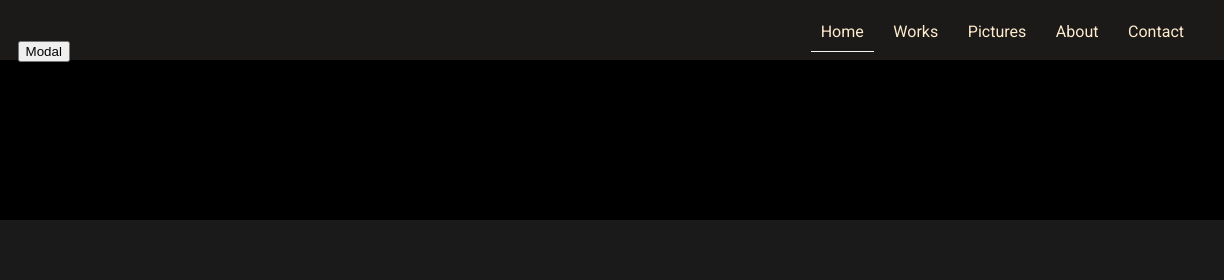
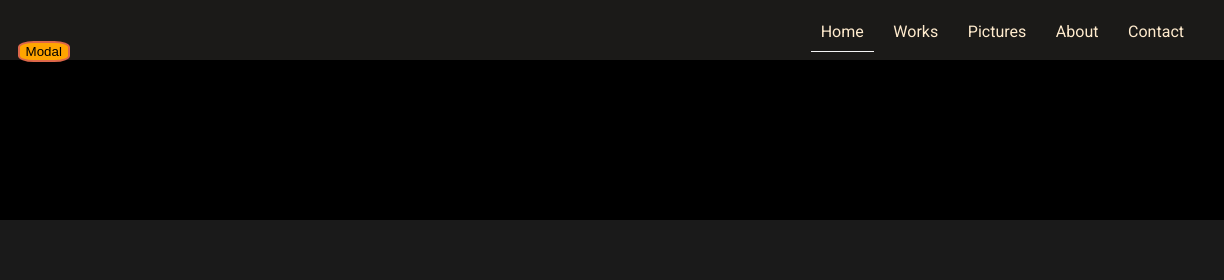
Before and after one commit to urbancsokgy/modal, a plain HTML site: page index.html in a window 1280 px wide. Shown: the top 280 px of the page, 56-1280 px from the left. Drawn offline with Linux system fonts and the light colour scheme; a web font is replaced by a local one.

Commit message:
Kép pótolva

```diff
--- a/css/main.css
+++ b/css/main.css
@@ -22,7 +22,9 @@ header{
     background-color: rgb(27, 26, 24);
 }
 header button{
-
+background-color: orange;
+border: 2px solid rgb(221, 103, 73);
+border-radius: 30%;
 }
 header img{
 
```
Also changed, not shown: img/img.jpg (added).
